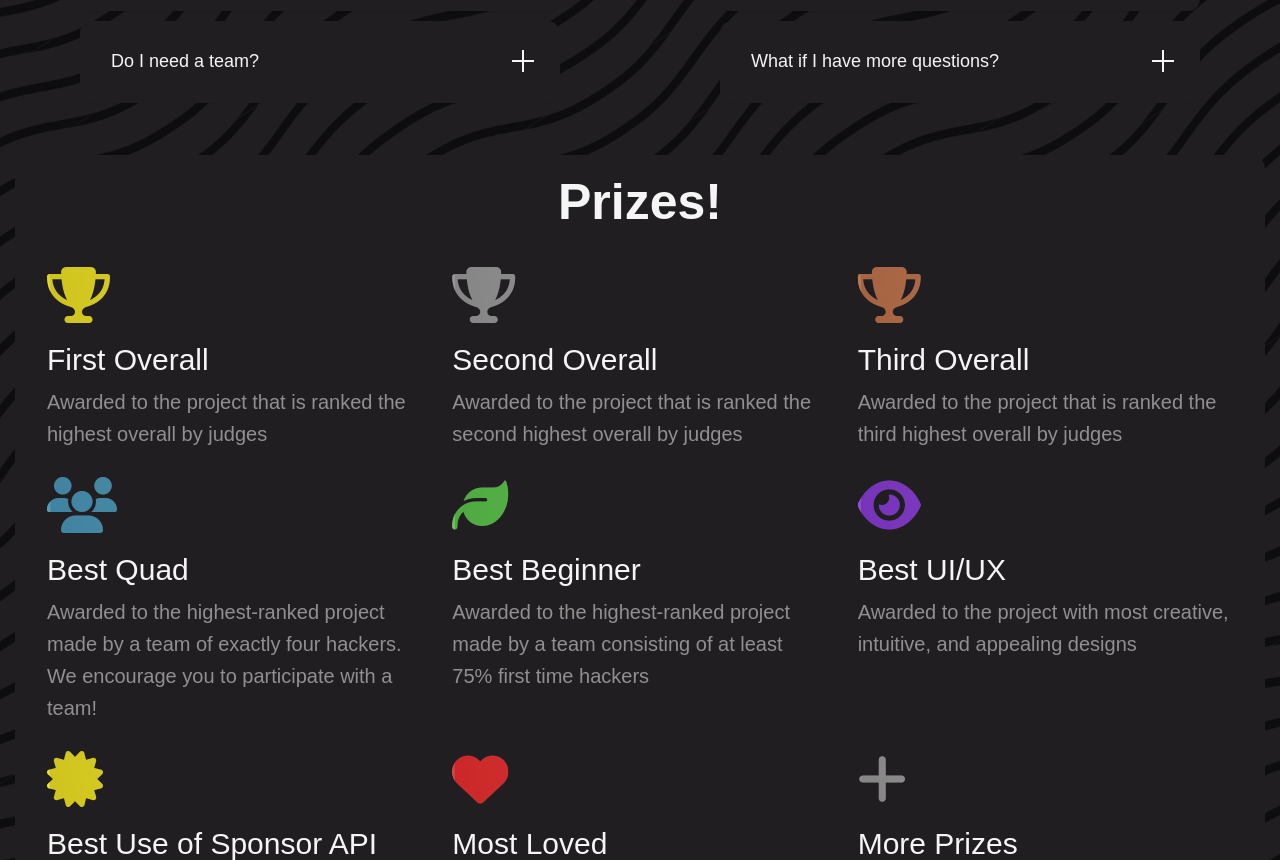
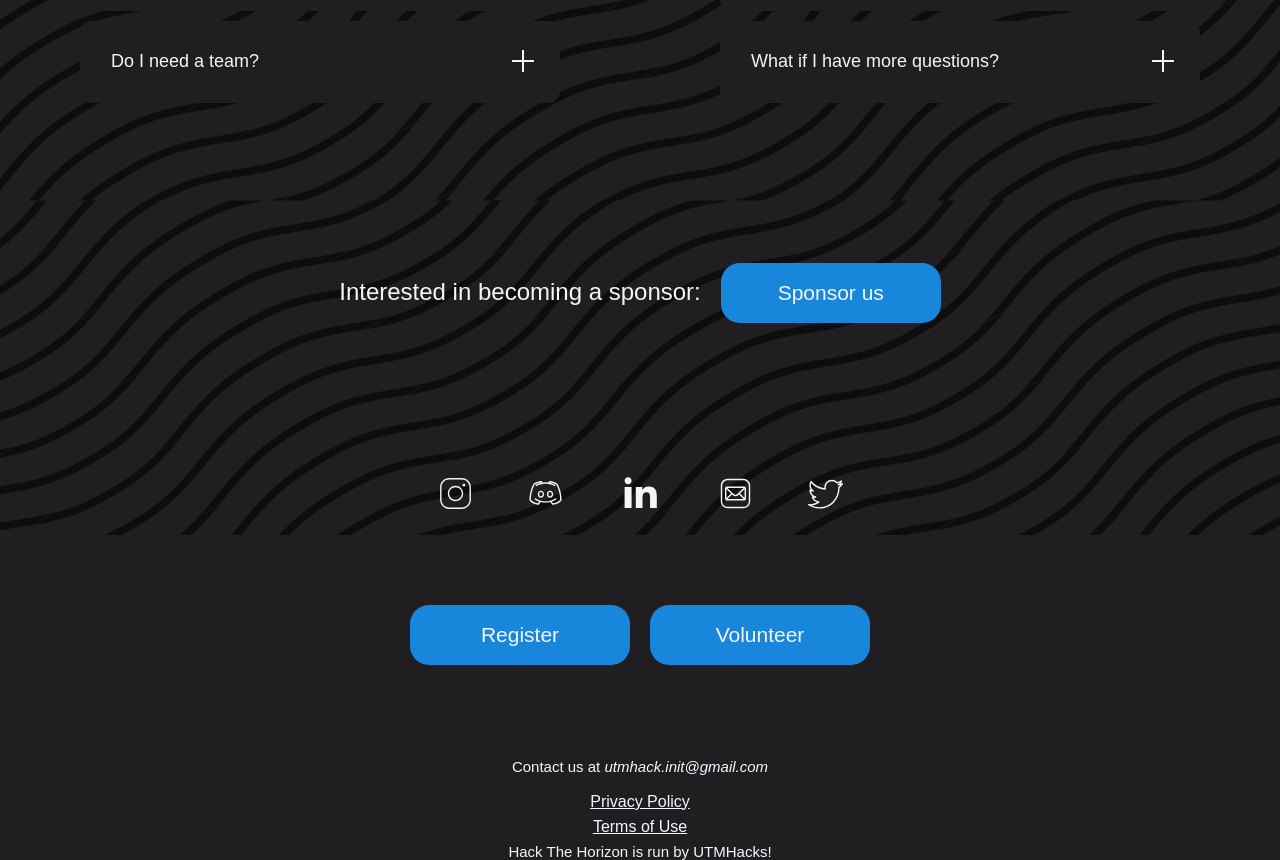
Before and after one commit to Franco-Aparicio/Hack-the-Horizon-Website, a React (Create React App) app: page / in a window 1280 px wide. Shown: the part 1940-2800 px from the top of the page. Built offline with nearby package versions, Linux system fonts and the light colour scheme; a web font is replaced by a local one.

Commit message:
Focusing on page for sponsors

```diff
--- a/package.json
+++ b/package.json
@@ -1,7 +1,7 @@
 {
   "name": "hack-the-horizon-website",
   "version": "1.0.0",
-  "homepage": "https://www.utmhacks.ca",
+  "homepage": "https://www.hackthehorizon.com",
   "private": true,
   "dependencies": {
     "@babel/plugin-syntax-jsx": "^7.22.5",
@@ -37,7 +37,7 @@
     "web-vitals": "^3.4.0"
   },
   "scripts": {
-    "start": "SET NODE_OPTIONS=--trace-deprecation && react-scripts start",
+    "start": "react-scripts start",
     "predeploy": "npm run build",
     "deploy": "gh-pages -d build",
     "build": "react-scripts build",
--- a/src/containers/Home/HomePage.jsx
+++ b/src/containers/Home/HomePage.jsx
@@ -120,46 +120,46 @@ export default function HomePage() {
         </div>
 
         {/* ********Prizes here ***** */}
-        <Row className="prizesection" id="prizes">
-          <PrizeHeading type="Prizes!"/>
-          {Prizeinfo.map(PrizeGroup)}
-        </Row>
+        {/*<Row className="prizesection" id="prizes">*/}
+        {/*  <PrizeHeading type="Prizes!"/>*/}
+        {/*  {Prizeinfo.map(PrizeGroup)}*/}
+        {/*</Row>*/}
         {/* ********Prizes ending here ***** */}
 
         {/* ********Sponsors here ***** */}
 
         <Row className="sponsorSection" id="sponsors">
-          <SponsorsHead />
+          {/*<SponsorsHead />*/}
           <SponsorUS />
-          {sponsorLogos.map(SponsorGroup)}
+          {/*{sponsorLogos.map(SponsorGroup)}*/}
         </Row>
         {/* ********Sponsors ending here ***** */}
 
         {media && <Birds top="120vh" left="0vh" type="" />}
 
         {/* ********Team here ***** */}
-        <h1 id="team">Our Team</h1>
-        {FOOTER.VOLUNTEERING_FORM.required && (
-          <JoinTeam
-            placeholder="Volunteer"
-            formLink={FOOTER.VOLUNTEERING_FORM.src}
-            content="Help us out"
-          />
-        )}
-        {TeamInfo.map(TeamMembers)}
+        {/*<h1 id="team">Our Team</h1>*/}
+        {/*{FOOTER.VOLUNTEERING_FORM.required && (*/}
+        {/*  <JoinTeam*/}
+        {/*    placeholder="Volunteer"*/}
+        {/*    formLink={FOOTER.VOLUNTEERING_FORM.src}*/}
+        {/*    content="Help us out"*/}
+        {/*  />*/}
+        {/*)}*/}
+        {/*{TeamInfo.map(TeamMembers)}*/}
         {/* ********Team ending here ***** */}
 
         {/* ********Judges here ***** */}
 
-        <h1 id="team">Judges</h1>
-        {FOOTER.JUDGES_FORM_LINK.required && (
-          <JoinTeam
-            placeholder="Join as a Judge"
-            formLink={FOOTER.JUDGES_FORM_LINK.src}
-            content="Apply to judge projects"
-          />
-        )}
-        {JudgesInfo.map(TeamMembers)}
+        {/*<h1 id="team">Judges</h1>*/}
+        {/*{FOOTER.JUDGES_FORM_LINK.required && (*/}
+        {/*  <JoinTeam*/}
+        {/*    placeholder="Join as a Judge"*/}
+        {/*    formLink={FOOTER.JUDGES_FORM_LINK.src}*/}
+        {/*    content="Apply to judge projects"*/}
+        {/*  />*/}
+        {/*)}*/}
+        {/*{JudgesInfo.map(TeamMembers)}*/}
         {/* ********Team ending here ***** */}
       </Container>
       <Footer/>
```
